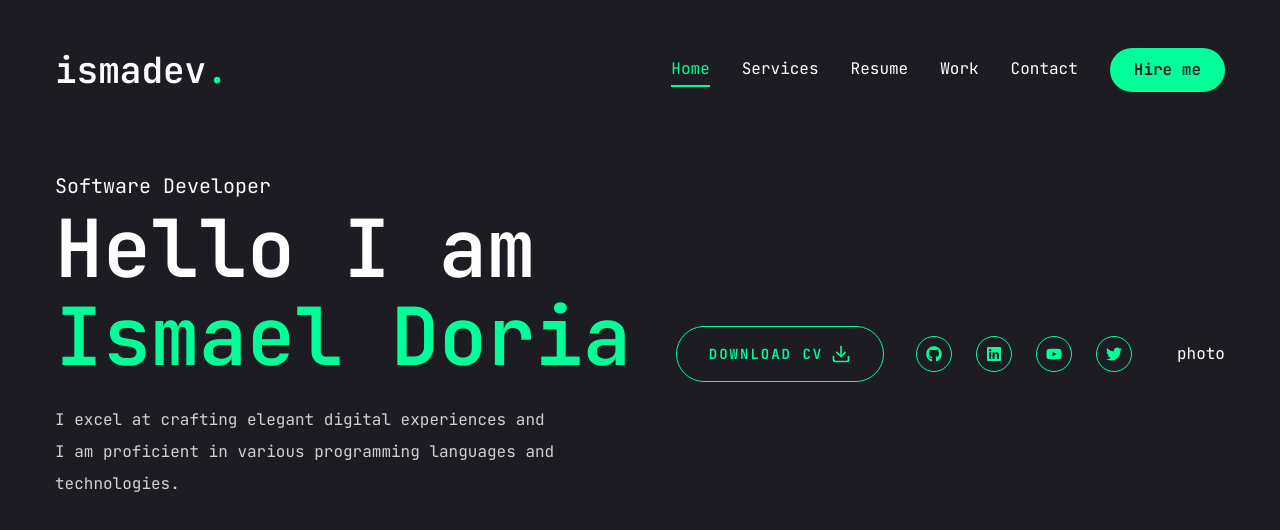
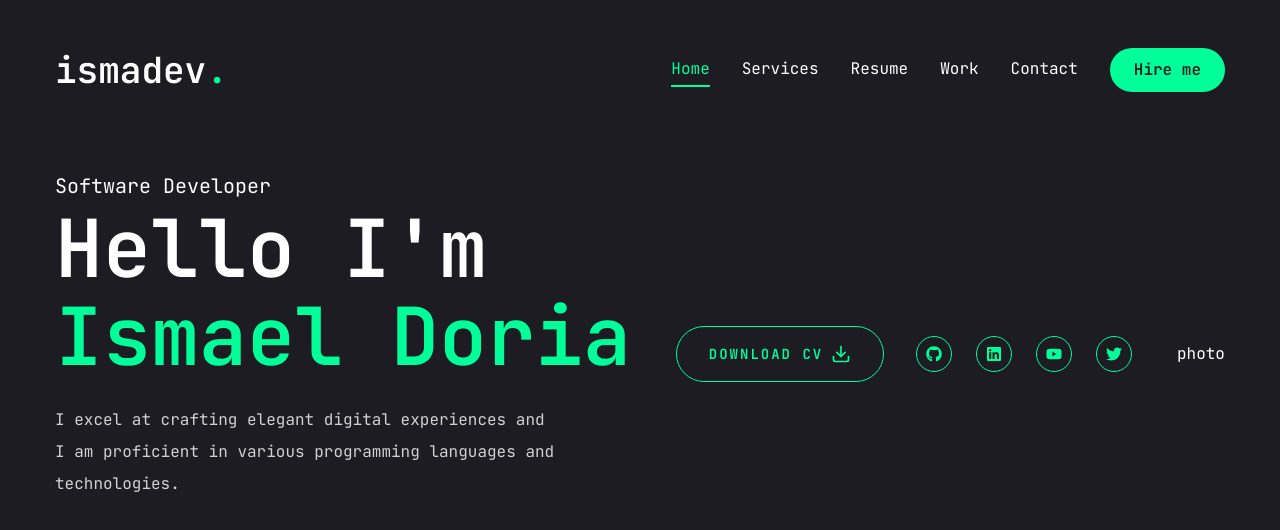
Before and after one commit to ismaelsoares/ismadoria, a Next.js app: page / in a window 1280 px wide. Shown: the top 530 px of the page. Built offline with nearby package versions, Linux system fonts and the light colour scheme.

Commit message:
Fix title

```diff
--- a/app/page.tsx
+++ b/app/page.tsx
@@ -13,7 +13,8 @@ const Home = () => {
           <div className="text-center xl:text-left">
             <span className="text-xl">Software Developer</span>
             <h1 className="h1 mb-6">
-              Hello I am <br />
+              {"Hello I'm "}
+              <br />
               <span className="text-accent">Ismael Doria</span>
             </h1>
             <p className="max-w-[500px] mb-9 text-white/80">
```
